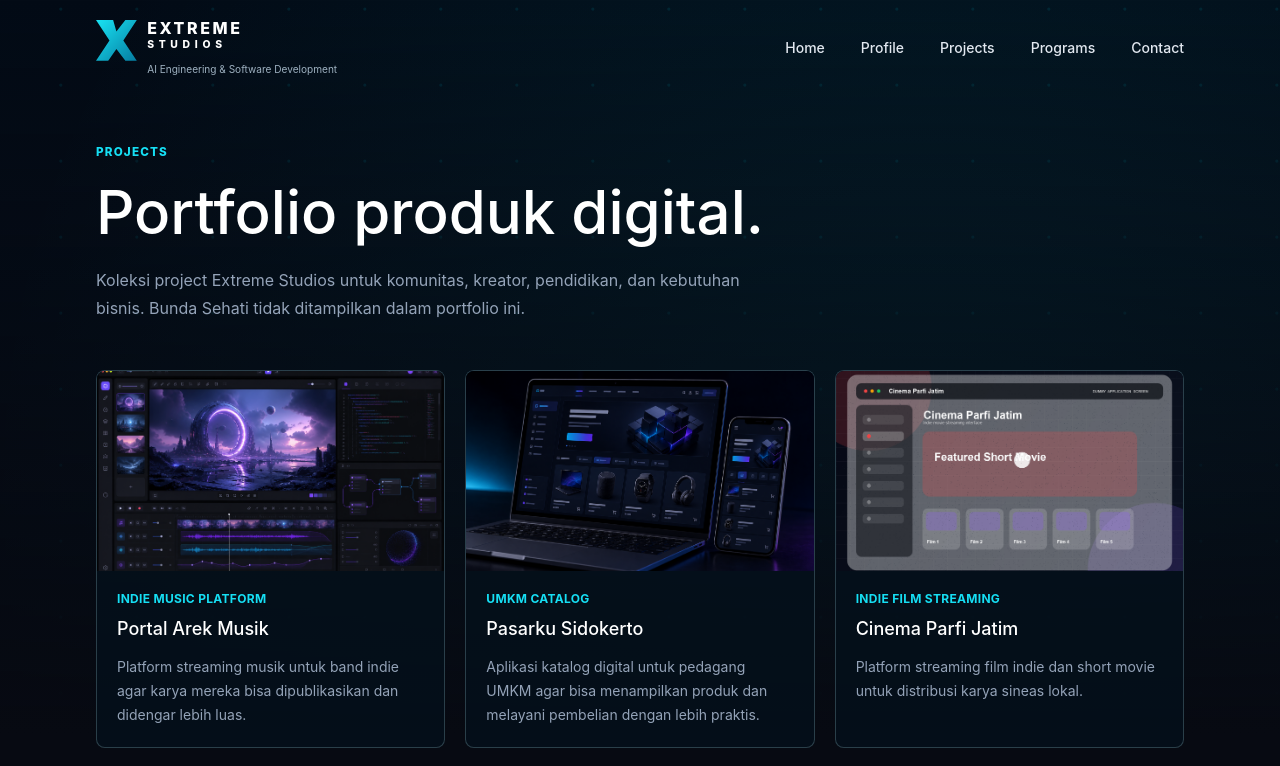
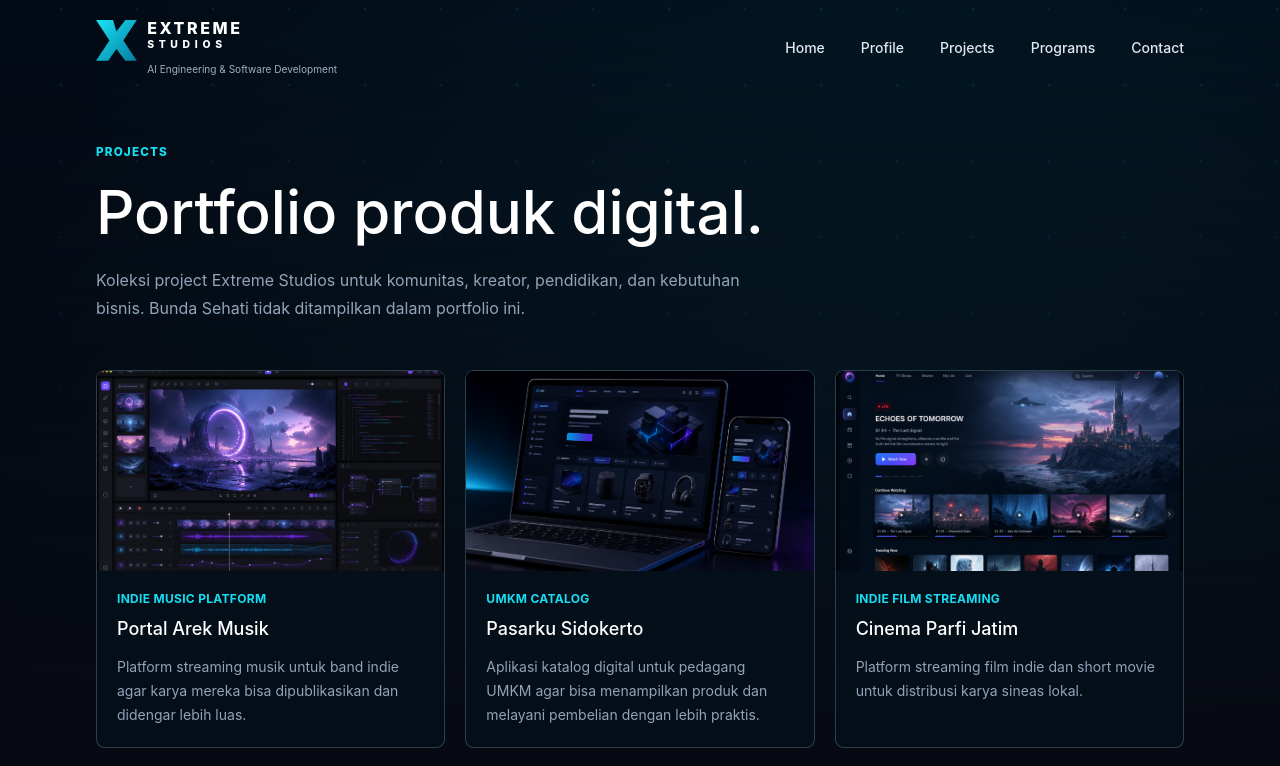
Before and after one commit to Extreme-Studios/extremestudios, a Next.js app: page /projects in a window 1280 px wide. Shown: the top 766 px of the page. Built offline with nearby package versions, Linux system fonts and the light colour scheme.

Commit message:
Refresh Cinema Parfi project visual

```diff
--- a/data/apps.js
+++ b/data/apps.js
@@ -26,7 +26,7 @@ export const apps = [
     title: "Cinema Parfi Jatim",
     category: "Indie Film Streaming",
     group: "featured",
-    mockup: "/mockups/cinema-parfi-jatim.png",
+    mockup: "/project-mockups/streaming-platform.png",
     desc: "Platform streaming film indie dan short movie untuk distribusi karya sineas lokal.",
     longDesc:
       "Cinema Parfi Jatim menampilkan film indie, short movie, dan trailer dalam format katalog streaming yang lebih profesional.",
```
